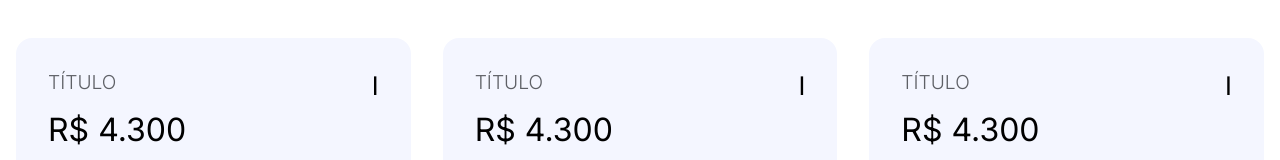
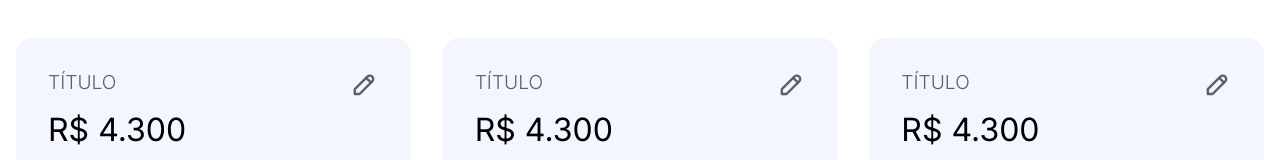
Before and after one commit to maxmonteiro/react-finance, a Next.js app: page / in a window 1280 px wide. Shown: the part 191-351 px from the top of the page. Built offline with nearby package versions, Linux system fonts and the light colour scheme.

Commit message:
estiliza icone das categorais

```diff
--- a/package.json
+++ b/package.json
@@ -11,7 +11,8 @@
   "dependencies": {
     "next": "13.3.0",
     "react": "18.2.0",
-    "react-dom": "18.2.0"
+    "react-dom": "18.2.0",
+    "react-icons": "^4.8.0"
   },
   "devDependencies": {
     "sass": "^1.62.0"
--- a/source/components/CategoryCard/CategoryCard.jsx
+++ b/source/components/CategoryCard/CategoryCard.jsx
@@ -1,10 +1,11 @@
 import styles from './CategoryCard.module.scss';
+import {TbPencil} from 'react-icons/tb';
 
 const CategoryCard = () => {
     return (
         <div className={styles.card}>
             <div className={styles.edit}>
-                <span>I</span>
+                <TbPencil className='icon hover'/>
             </div>
             <h2>Título</h2>
             <h3>R$ 4.300</h3>
--- a/styles/globals.scss
+++ b/styles/globals.scss
@@ -29,3 +29,15 @@ h2,
     font-weight: 500;
     color: $black;
 }
+
+.icon {
+    width: 1.8rem;
+    height: 1.8rem;
+    color: $text;
+
+    &.hover {
+        &:hover {
+            color: $income;
+        }
+    }
+}
```
Also changed, not shown: 1 other file (tests, documents, lock files or other folders).
